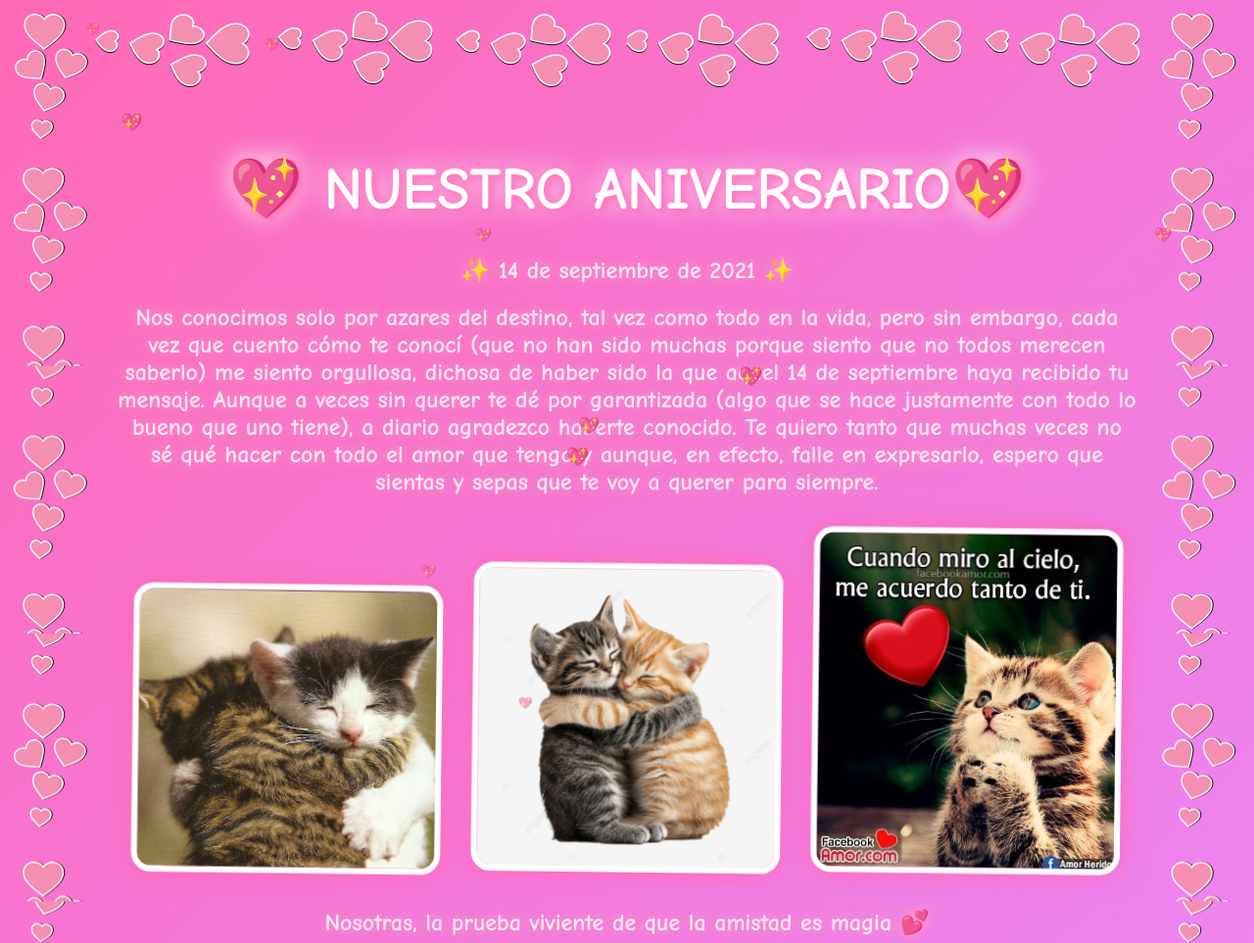
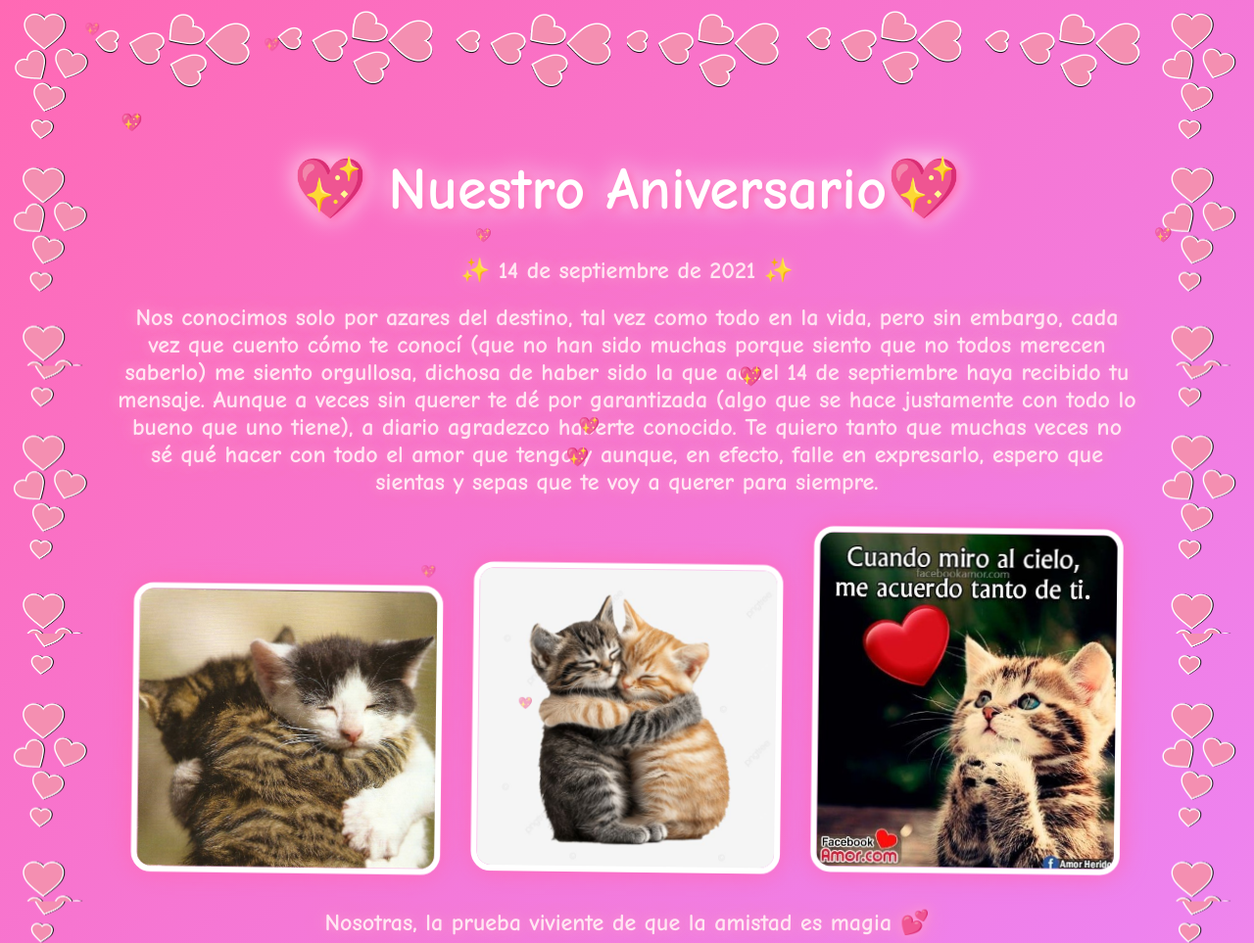
Before and after one commit to leila-cruz/mi-pagina, a plain HTML site: page index.html in a window 1280 px wide. Shown: the top 963 px of the page at 98% size. Drawn offline with Linux system fonts and the light colour scheme.

Commit message:
Update index.html

```diff
--- a/index.html
+++ b/index.html
@@ -261,7 +261,7 @@ body {
 </head>
 <body>
 
-  <h1>💖 NUESTRO ANIVERSARIO💖</h1>
+  <h1>💖 Nuestro Aniversario💖</h1>
   <h2>✨ 14 de septiembre de 2021 ✨</h2>
   <h2> Nos conocimos solo por azares del destino, tal vez como todo en la vida, pero sin embargo, cada vez que cuento cómo te conocí (que no han sido muchas porque siento que no todos merecen saberlo) me siento orgullosa, dichosa de haber sido la que aquel 14 de septiembre haya recibido tu mensaje.
 Aunque a veces sin querer te dé por garantizada (algo que se hace justamente con todo lo bueno que uno tiene), a diario  agradezco haberte conocido. Te quiero tanto que muchas veces no sé qué hacer con todo el amor que tengo y aunque, en efecto, falle en expresarlo, espero que sientas y sepas que te voy a querer para siempre.</h2>
```
